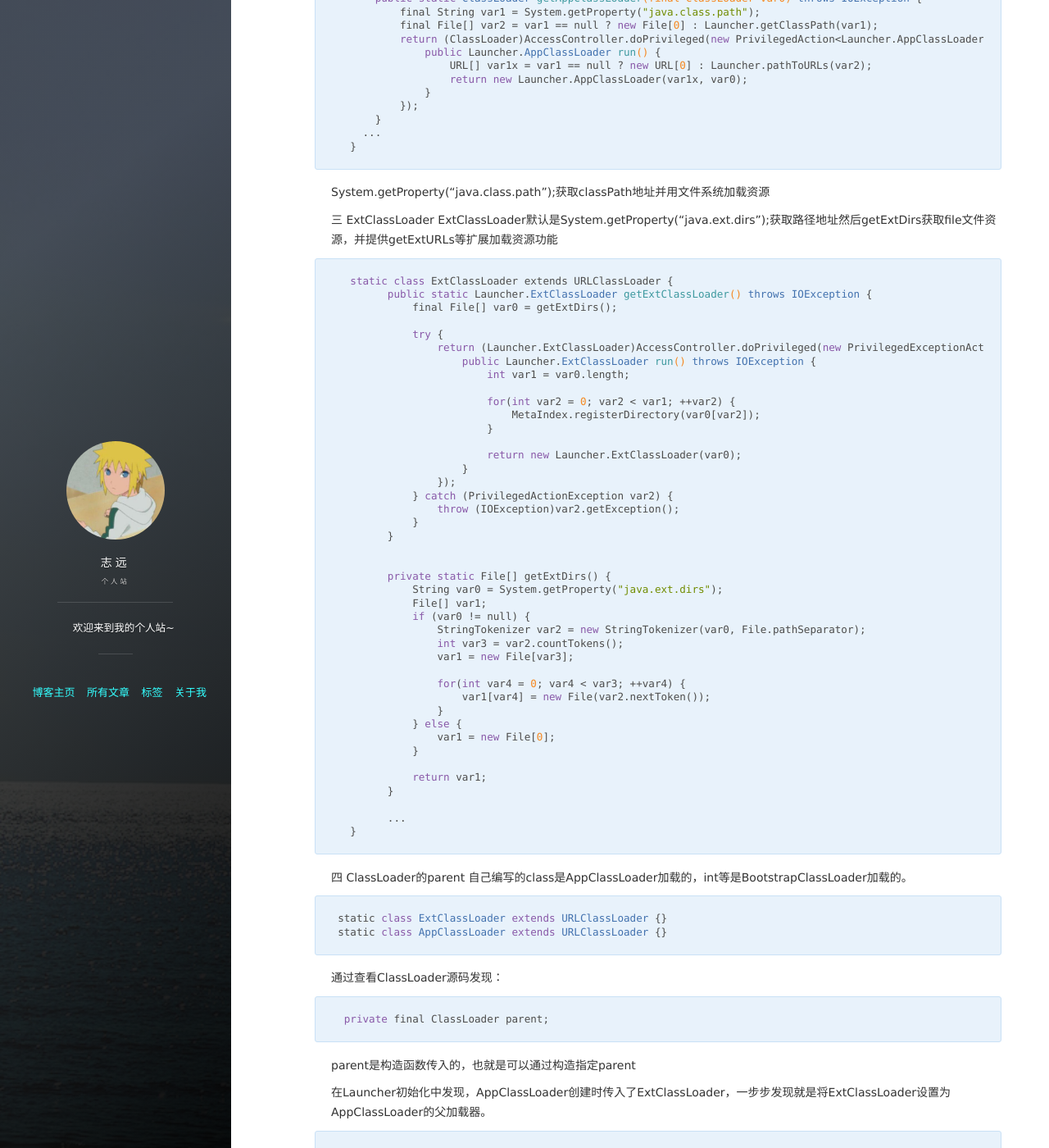
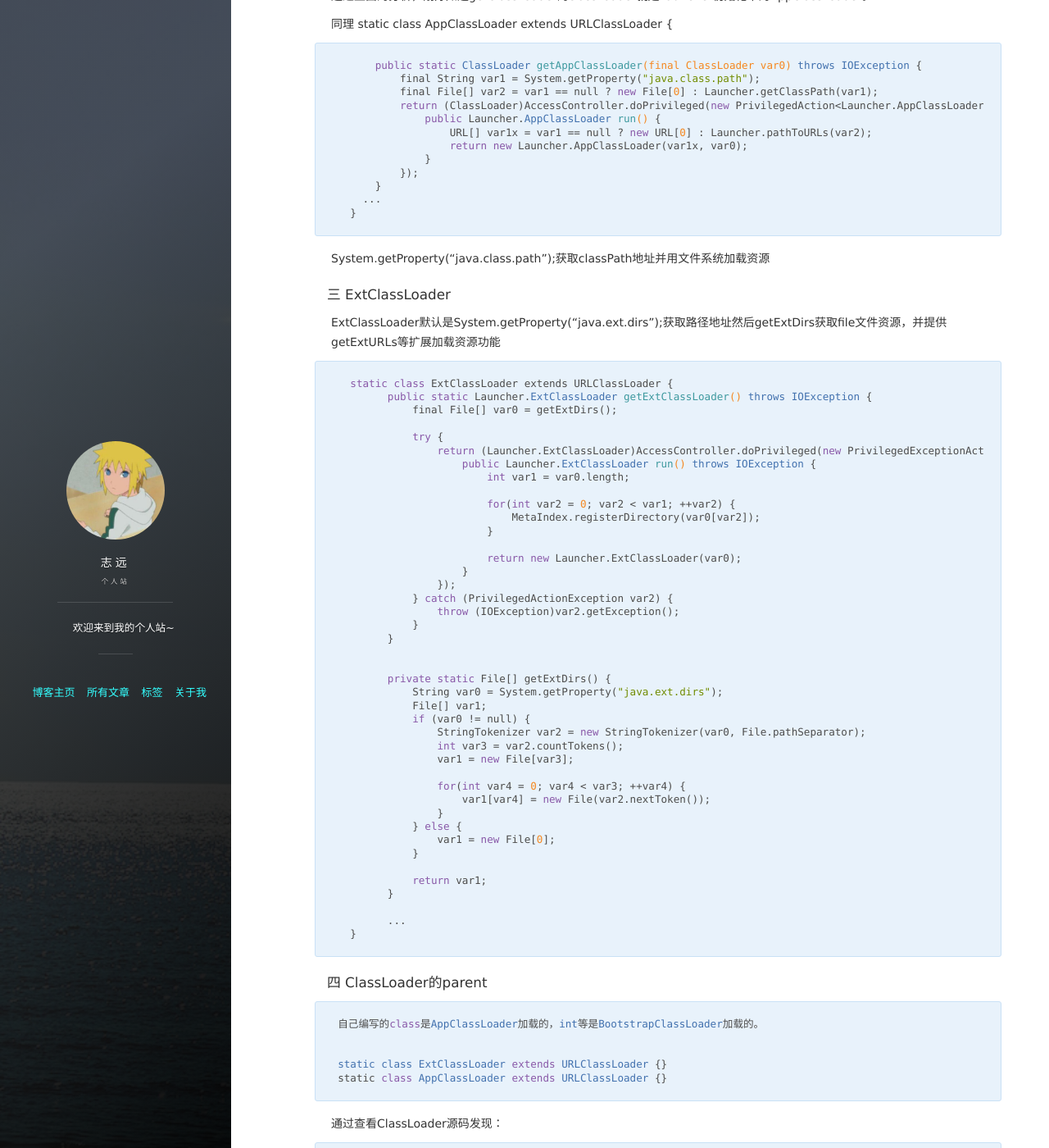
Before and after one commit to blueskyxzy/blueskyxzy.github.io, a Jekyll site: the page built from _posts/2019-12-20-classloader.md, in a window 1280 px wide and 1400 px high, scrolled down 2936 px. Shown: the whole window at 82% size. Built offline with Jekyll 4.4.1, drawn with Linux system fonts in a browser that asks for light colours; nearby versions of some CDN libraries; comment, search, counter and statistics services are not loaded; some of the changed text lies outside the part shown.

```diff
--- a/_posts/2019-12-20-classloader.md
+++ b/_posts/2019-12-20-classloader.md
@@ -39,7 +39,7 @@ tags: 技术
     如java.langObject,它存放在\jre\lib\rt.jar中,它是所有java类的父类,因此无论哪个类加载都要加载这个类,最终所有的加载请求都汇总到顶层的启动类加载器中,因此Object类会由启动类加载器来加载
 
 ### 源码研究
-一 Launcher
+#### 一 Launcher
 sun.misc.Launcher,它是一个java虚拟机的入口应用
 源码如下图1所示：
  ![图1](/images/posts/classLoader/1.png)
@@ -54,7 +54,7 @@ sun.misc.Launcher,它是一个java虚拟机的入口应用
 
  3.后面的代码获取的是SecurityManager，这东西现在不清楚具体干啥，应该和安全，权限等有关
 
-二 SystemClassLoader
+#### 二 SystemClassLoader
  在很多源码中可以看到这句： systemClassLoader = ClassLoader.getSystemClassLoader();
  ![图2](/images/posts/classLoader/2.png)
  通过上面的分析，刚好知道getClassLoader的classLoader就是Launcher初始化中的AppClassLoader。
@@ -77,7 +77,7 @@ sun.misc.Launcher,它是一个java虚拟机的入口应用
 
    System.getProperty("java.class.path");获取classPath地址并用文件系统加载资源
 
-三 ExtClassLoader
+#### 三 ExtClassLoader
 ExtClassLoader默认是System.getProperty("java.ext.dirs");获取路径地址然后getExtDirs获取file文件资源，并提供getExtURLs等扩展加载资源功能
 
       static class ExtClassLoader extends URLClassLoader {
@@ -123,7 +123,7 @@ ExtClassLoader默认是System.getProperty("java.ext.dirs");获取路径地址然
             ...
       }
 
-四 ClassLoader的parent
+#### 四 ClassLoader的parent
     自己编写的class是AppClassLoader加载的，int等是BootstrapClassLoader加载的。
 
 
@@ -171,7 +171,7 @@ AppClassLoader(URL[] var1, ClassLoader var2) 的var2就是ExtClassLoader并且
 2.parent不是通过继承，而是组合来实现的
 3.jvm和classpath两种形式的
 
-五 ClassLoader
+#### 五 ClassLoader
 
 重要方法：
 1.Class<?> loadClass(String name)
@@ -269,12 +269,10 @@ AppClassLoader(URL[] var1, ClassLoader var2) 的var2就是ExtClassLoader并且
             return c;
         }
      }
+
 它能将class二进制内容转换成Class对象,其中核心方法是native,也就是JVM来实现二进制转成class
 
-
-
-
-六 自定义ClassLoader
+#### 六 自定义ClassLoader
 源码有很多自己重写的ClassLoader,而且ClassLoader又局限性，只能加载指定目录的class文件或者jar包，规则和格式受限等。可以编写自定义加载器加载指定目录的文件或者文件格式可以不是class，自己写加密解密等
 
 1.继承ClassLoader抽象类
@@ -290,12 +288,12 @@ defineClass()需要先io读取file文件转成byte[].
 
 一个ClassLoader创建时如果没有指定parent，那么它的parent默认就是AppClassLoader。看源码构造默认给parent为SystemClassLoader。
 
-七 ContextClassLoader
+#### 七 ContextClassLoader
 
 如Thread类中就有成员变量    private ClassLoader contextClassLoader;
 可以通过setContextClassLoader()设置
 
-八 Class
+#### 八 Class
 
 
 ### 总结
```
Also changed, not shown: other parts of _posts/2019-12-20-classloader.md (+3 -1 lines).
